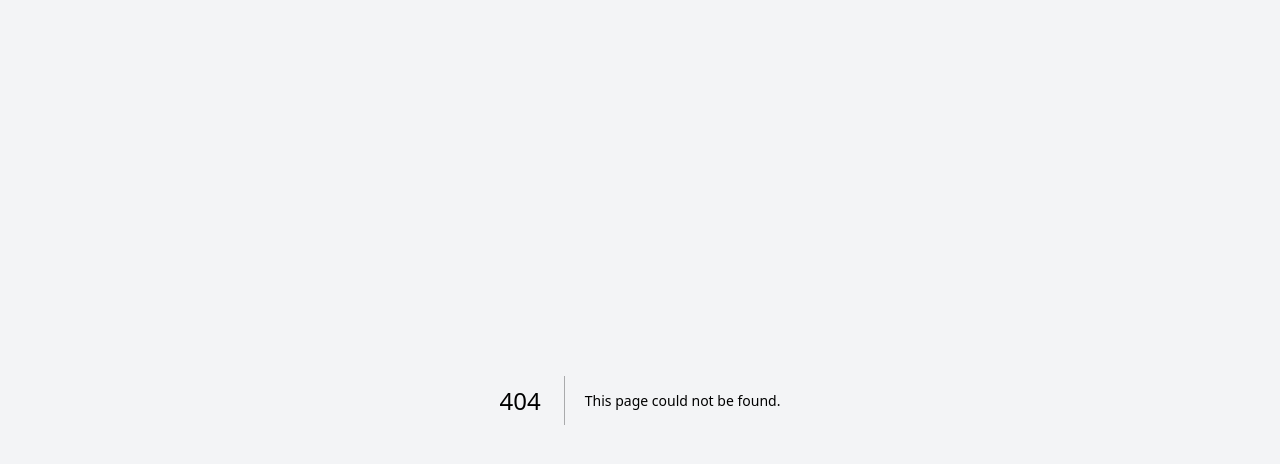
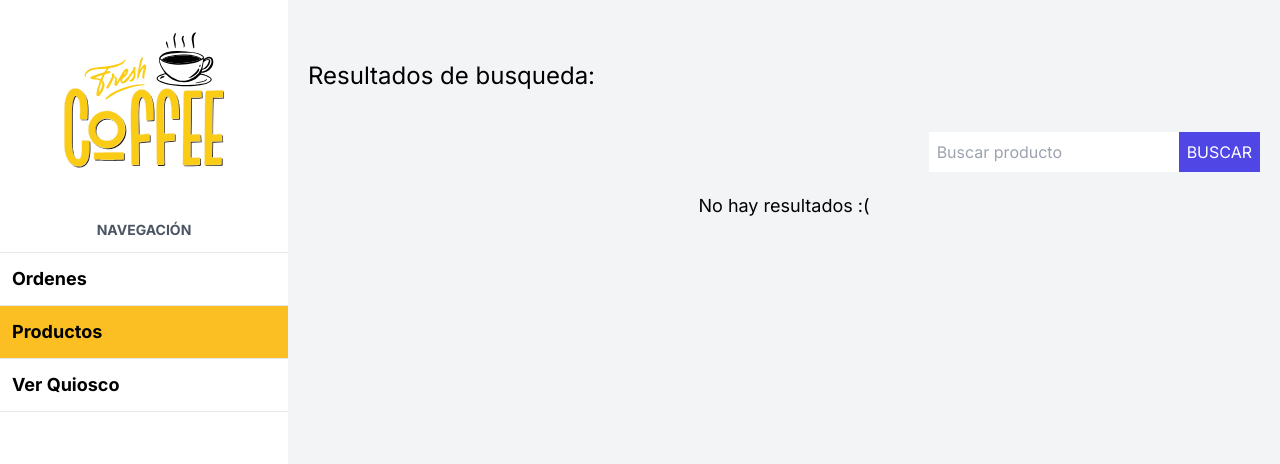
Before and after one commit to BryanVas24/QuioscoComidaTS, a Next.js app: page /admin/products/search in a window 1280 px wide. Before the commit this address had no page. Shown: the top 464 px of the page. Built offline with nearby package versions, Linux system fonts and the light colour scheme; no server answers; the database is empty.

Commit message:
Mostrando los resultados de busqueda

```diff
--- /dev/null
+++ b/app/admin/products/search/page.tsx
@@ -0,0 +1,41 @@
+import ProductSearchForm from "@/components/products/ProductSearchForm";
+import ProductTable from "@/components/products/ProsuctTable";
+import { prisma } from "@/src/libs/prisma";
+import Heading from "@/ui/Heading";
+
+async function searchProducts(searchTerm: string) {
+  const products = await prisma.product.findMany({
+    where: {
+      name: {
+        contains: searchTerm,
+        //esto hace que aunque este en minusculas lo encuentre
+        mode: "insensitive",
+      },
+    },
+    include: {
+      category: true,
+    },
+  });
+  return products;
+}
+
+export default async function page({
+  searchParams,
+}: {
+  searchParams: { search: string };
+}) {
+  const products = await searchProducts(searchParams.search);
+  return (
+    <>
+      <Heading>Resultados de busqueda: {searchParams.search}</Heading>
+      <div className="flex flex-col lg:flex-row lg:justify-end gap-5">
+        <ProductSearchForm />
+      </div>
+      {products.length ? (
+        <ProductTable products={products} />
+      ) : (
+        <p className="text-center text-lg mt-5">No hay resultados :(</p>
+      )}
+    </>
+  );
+}
--- a/components/products/ProductSearchForm.tsx
+++ b/components/products/ProductSearchForm.tsx
@@ -17,7 +17,7 @@ export default function ProductSearchForm() {
       });
       return;
     }
-    router.push(`/admin/produscts/search?search=${result.data.search}`);
+    router.push(`/admin/products/search?search=${result.data.search}`);
   };
   return (
     <form action={handleSearchForm} className="flex items-center">
```
